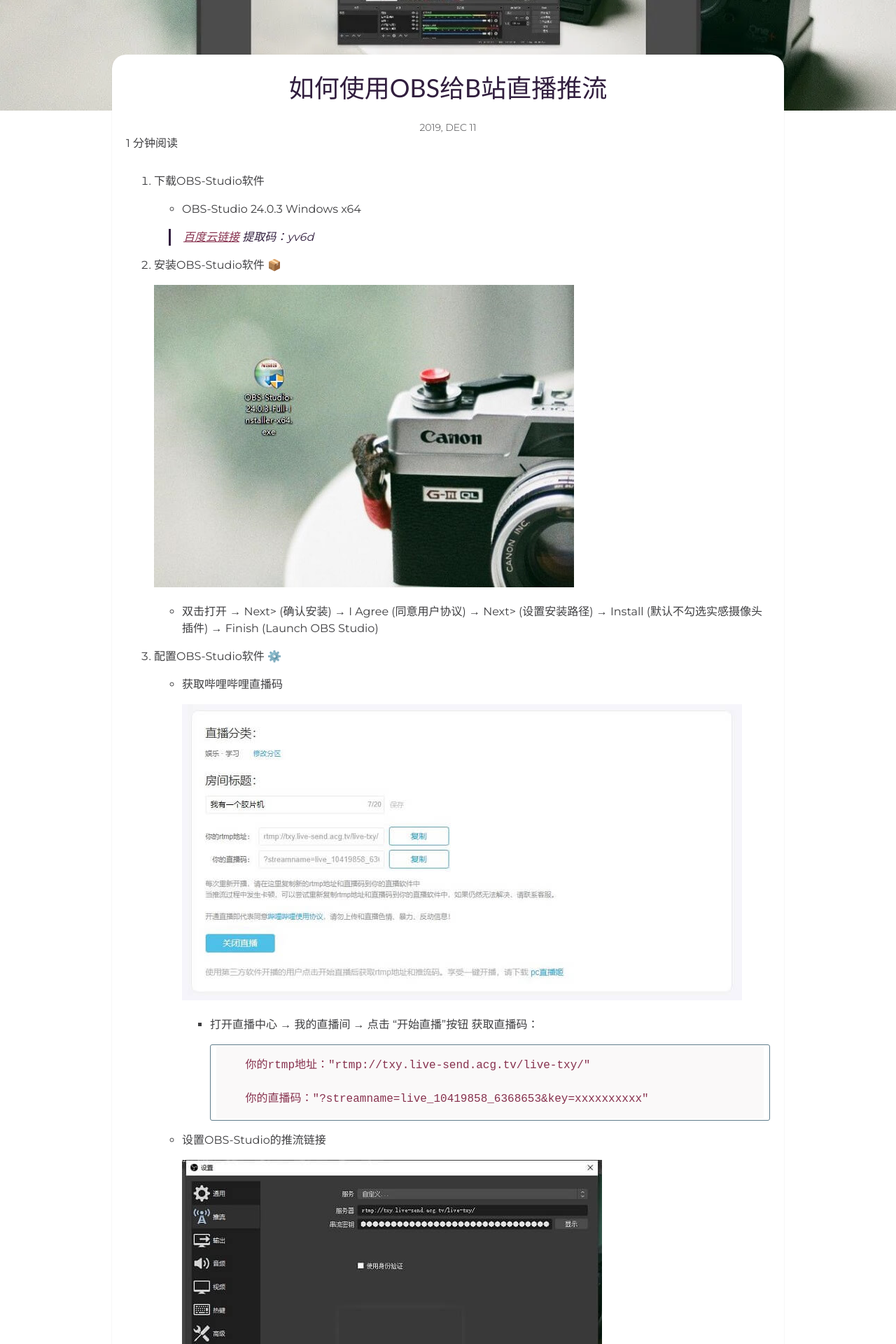
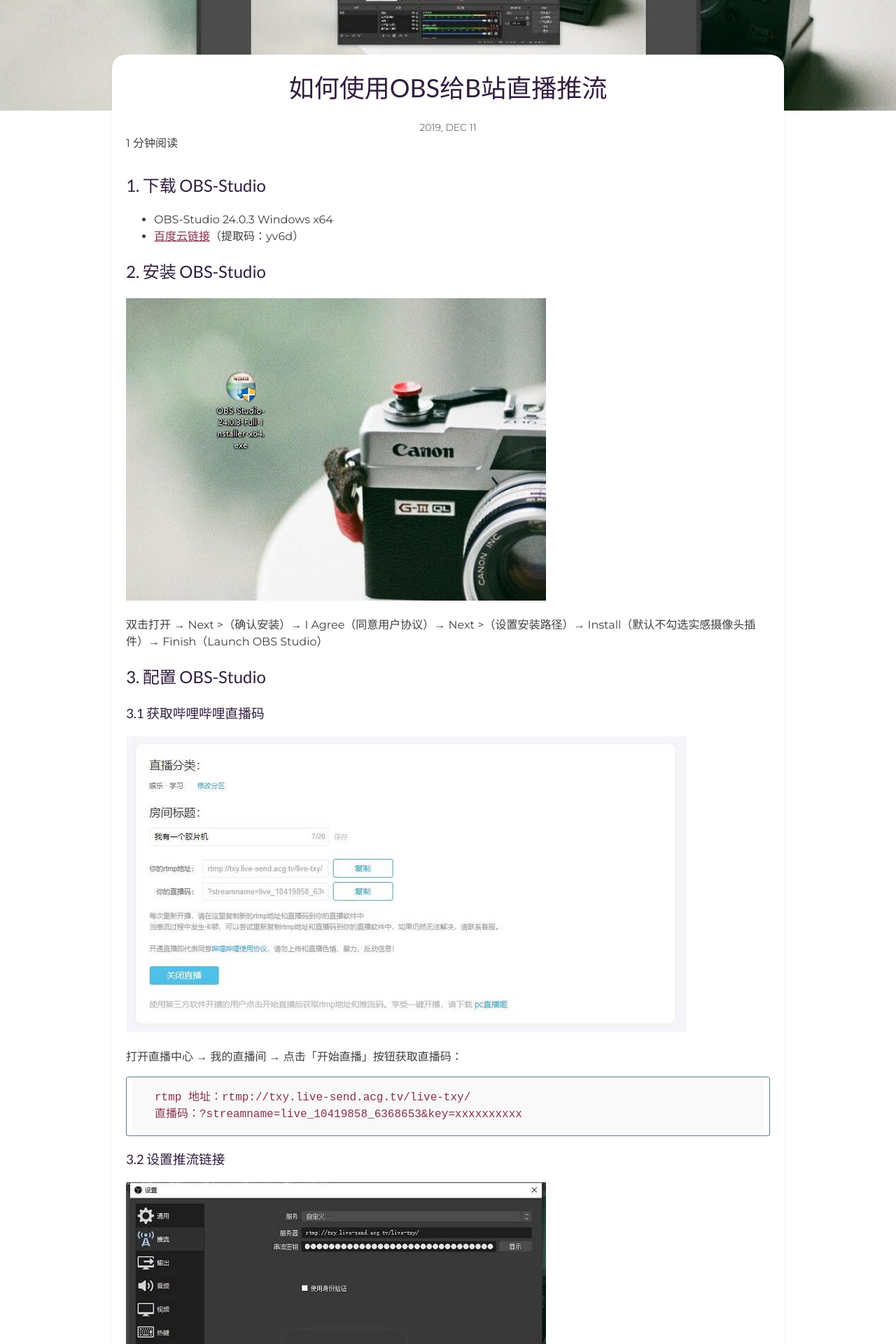
Before and after one commit to techysy/techysy.github.io, a Jekyll site: the page built from _posts/2019-12-11-bilibili-obs-setting.markdown, in a window 1280 px wide. Shown: the part 445-2365 px from the top of the page at 70% size. Built offline with Jekyll 4.4.1, drawn with Linux system fonts in a browser that asks for light colours; comment, search, counter and statistics services are not loaded; a style sheet for code colours, icons or effects is not loaded; some of the changed text lies outside the part shown.

Commit message:
Update 2019-12-11-bilibili-obs-setting.markdown

````diff
--- a/_posts/2019-12-11-bilibili-obs-setting.markdown
+++ b/_posts/2019-12-11-bilibili-obs-setting.markdown
@@ -7,108 +7,86 @@
 categories: 教程
 ---
 
-1. 下载OBS-Studio软件
+## 1. 下载 OBS-Studio
 
-    * OBS-Studio 24.0.3 Windows x64
+- OBS-Studio 24.0.3 Windows x64
+- [百度云链接](https://pan.baidu.com/s/1DAcrCoRIRCrCZGnmr3lK1Q)（提取码：yv6d）
 
-    >  <a href="https://pan.baidu.com/s/1DAcrCoRIRCrCZGnmr3lK1Q" target="_blank">百度云链接</a>     提取码：yv6d
+## 2. 安装 OBS-Studio
 
+![setup]({{site.baseurl}}/assets/img/bilibili-obs/setup.jpg)
 
-2. 安装OBS-Studio软件 📦
+双击打开 → Next >（确认安装）→ I Agree（同意用户协议）→ Next >（设置安装路径）→ Install（默认不勾选实感摄像头插件）→ Finish（Launch OBS Studio）
 
-     ![sutup]({{site.baseurl}}/assets/img/bilibili-obs/setup.jpg)
+## 3. 配置 OBS-Studio
 
-    * 双击打开 → Next> (确认安装) → I Agree (同意用户协议) → Next> (设置安装路径) → Install (默认不勾选实感摄像头插件) → Finish (Launch OBS Studio)
+### 3.1 获取哔哩哔哩直播码
 
+![bilibili]({{site.baseurl}}/assets/img/bilibili-obs/bilibili.jpg)
 
-3. 配置OBS-Studio软件 ⚙️
+打开直播中心 → 我的直播间 → 点击「开始直播」按钮获取直播码：
 
-    + 获取哔哩哔哩直播码
+```
+rtmp 地址：rtmp://txy.live-send.acg.tv/live-txy/
+直播码：?streamname=live_10419858_6368653&key=xxxxxxxxxx
+```
 
-        ![bilibili]({{site.baseurl}}/assets/img/bilibili-obs/bilibili.jpg)
+### 3.2 设置推流链接
 
-         - 打开直播中心 → 我的直播间 → 点击 "开始直播"按钮 获取直播码：
+![rtmp]({{site.baseurl}}/assets/img/bilibili-obs/rtmp.jpg)
 
-                你的rtmp地址："rtmp://txy.live-send.acg.tv/live-txy/"
+打开设置 → 推流 → 服务选项框选择「自定义」
 
-                你的直播码："?streamname=live_10419858_6368653&key=xxxxxxxxxx"
+- 服务器 = rtmp 地址：`rtmp://txy.live-send.acg.tv/xxxxxxxxxx`
+- 串流密钥 = 直播码：`?streamname=live_10419858_6368653&key=xxxxxxxxxx`
 
+### 3.3 设置直播码率
 
+![output]({{site.baseurl}}/assets/img/bilibili-obs/output.jpg)
 
+打开设置 → 输出
 
-   + 设置OBS-Studio的推流链接
+- 视频码率：默认 2500 Kbps，可根据网络带宽和需求调整
+- 编码器：建议使用软解「X264」，AMD YES（具体情况还得看系统资源分配）
+- 音频码率：默认 160，个人喜欢设置为 192，看上去像整数
 
-        ![rtmp]({{site.baseurl}}/assets/img/bilibili-obs/rtmp.jpg)
+### 3.4 设置录屏码率
 
-        - 打开设置 → 推流 → 服务选项框选择"自定义"
+打开设置 → 输出
 
-              服务器 = rtmp地址 ："rtmp://txy.live-send.acg.tv/xxxxxxxxxx"
+- 路径默认在用户目录的视频文件夹下：`C:\Users\i\Videos`
+- 录像质量默认与直播串流画质相同（直播时无法暂停）
+- 需要暂停请使用「高质量」或「无损」（需要注意文件大小）
 
-              串流密钥 = 直播码 ："?streamname=live_10419858_6368653&key=xxxxxxxxxx"
+### 3.5 其他设置
 
+- **音频** → 音频的输入输出以及相关设备的管理
+- **视频** → 分辨率和帧率的设置，默认为 1920×1080 30p
+- **热键** → 可以自定义常用操作：推流开关、录屏开关、音频静音、按住说话……
+- **高级** → 直播延迟和网络的设置……
 
+## 4. 设置直播面板
 
-    + 设置直播码率
+![main]({{site.baseurl}}/assets/img/bilibili-obs/main.jpg)
 
-        ![output]({{site.baseurl}}/assets/img/bilibili-obs/output.jpg)
+- **场景**：提前排好版，例如生日、节日、日常、游戏……
+- **来源**：显示器、窗口、图片、文本、音频输入输出、摄像头、自定义浏览器……
+- **混音器**：控制不同源的音频音量平衡
+- **转场特效**：不同场景切换间的特效
+- **控件**：最重要的几个控制开关
 
+## 5. 开始直播
 
-        - 打开设置 → 输出
+点击「开始推流」按钮
 
-              🎬 默认视频码率 "2500Kbps" 可以根据你的网络带宽和需求调整
+![live]({{site.baseurl}}/assets/img/bilibili-obs/live.jpg)
 
-              编码器 建议使用软解 "X264" AMD YES 👌 (具体情况还得看你系统资源  分配)
+此时状态栏会实时显示直播/录屏时长、CPU 占用率、帧率、码率
 
-              🎤 默认音频码率 "160" 个人喜欢设置为192 看上去像一个整数
+![retry]({{site.baseurl}}/assets/img/bilibili-obs/retry.jpg)
 
-    + 设置录屏码率
+如果连接不上，左下角会显示重连提示
 
-        - 打开设置 → 输出
+## 6. 插件
 
-              路径默认在用户目录的视频文件夹下"C:\Users\i\Videos"
-
-              录像质量默认与直播串流画质相同 (直播时无法暂停）
-
-              需要暂停请使用"高质量"或者"无损" (需要注意文件大小)
-
-
-
-    + 其他设置
-
-         音频 → 音频的输入输出以及相关设备的管理
-
-         视频 → 分辨率和帧率的设置 默认为1920*1080 30p
-
-         热键 → 可以自定义一些常用操作推流开关、录屏开关、音频静音、按住说话 …
-
-         高级 → "直播延迟"和"网络"的设置 …
-
-4. 设置直播面板
-
-    ![main]({{site.baseurl}}/assets/img/bilibili-obs/main.jpg)
-
-    * 添加"场景"提前排好版例如生日、节日、日常、游戏 …
-
-    * 添加"来源"显示器、窗口、图片、文本、音频的输入输出、摄像头还有自定义浏览器 …
-
-    * 混音器控制不同源的音频音量平衡
-
-    * 转场特效 不同场景切换间的特效
-
-    * 控件 最重要的几个控制开关
-
-5. 开始直播 📺
-
-    + 点击开始推流按钮
-
-    ![live]({{site.baseurl}}/assets/img/bilibili-obs/live.jpg)
-
-    - 此时状态栏会实时显示直播/录屏时长、CPU占用率、帧率、码率
-
-    ![retry]({{site.baseurl}}/assets/img/bilibili-obs/retry.jpg)
-
-    - 如果连接不上左下角就会显示重连提示
-
-6. 插件
-
-    未完待续 …
+未完待续……
````
